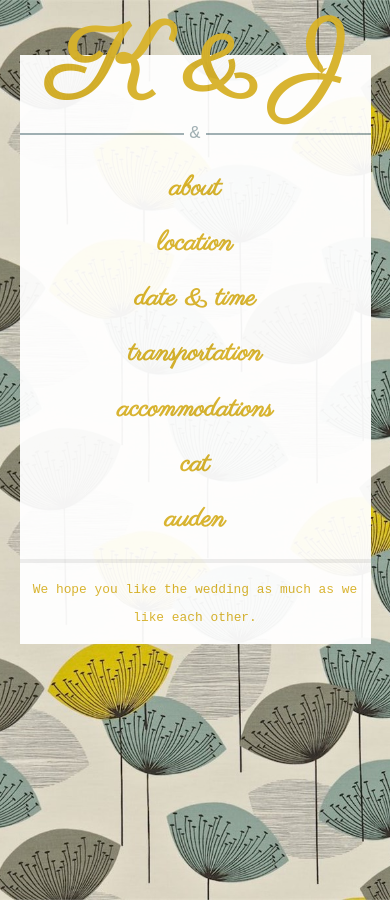
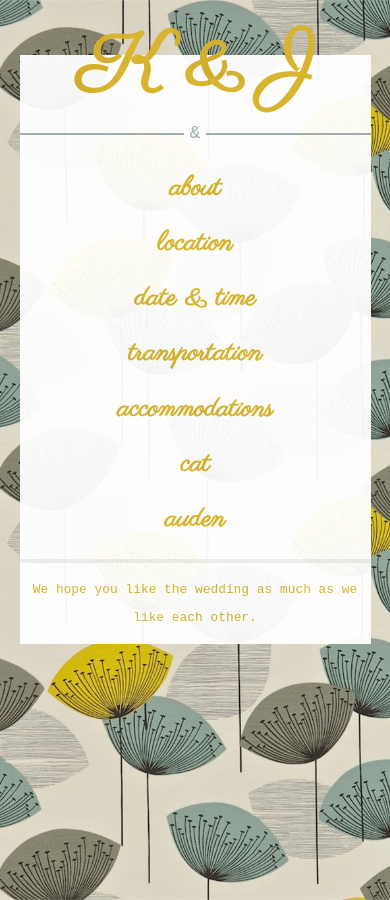
Before and after one commit to jrladd/kmarriesj, a Jekyll site: the page built from index.md, in a window 390 px wide. Built offline with Jekyll 4.4.1, drawn with Linux system fonts in a browser that asks for light colours; Markdown is read by kramdown in place of the engine named in the settings.

Commit message:
add responsive design elements

```diff
--- a/css/main.css
+++ b/css/main.css
@@ -144,7 +144,7 @@
   float: center;
 }
 
-@media only screen and (max-width: 480px) {
+@media only screen and (max-width: 960px) {
 
 	.site { width: 90%; }
 	.pipe { display: none; }
@@ -152,7 +152,7 @@
 		font-size: 150%;
 		display: block;
 	}
-	.title a { font-size: 500%; }
+	.title a { font-size: 400%; }
 	.content { display: none; }
 	.header { white-space: no-wrap; }
 }
```
